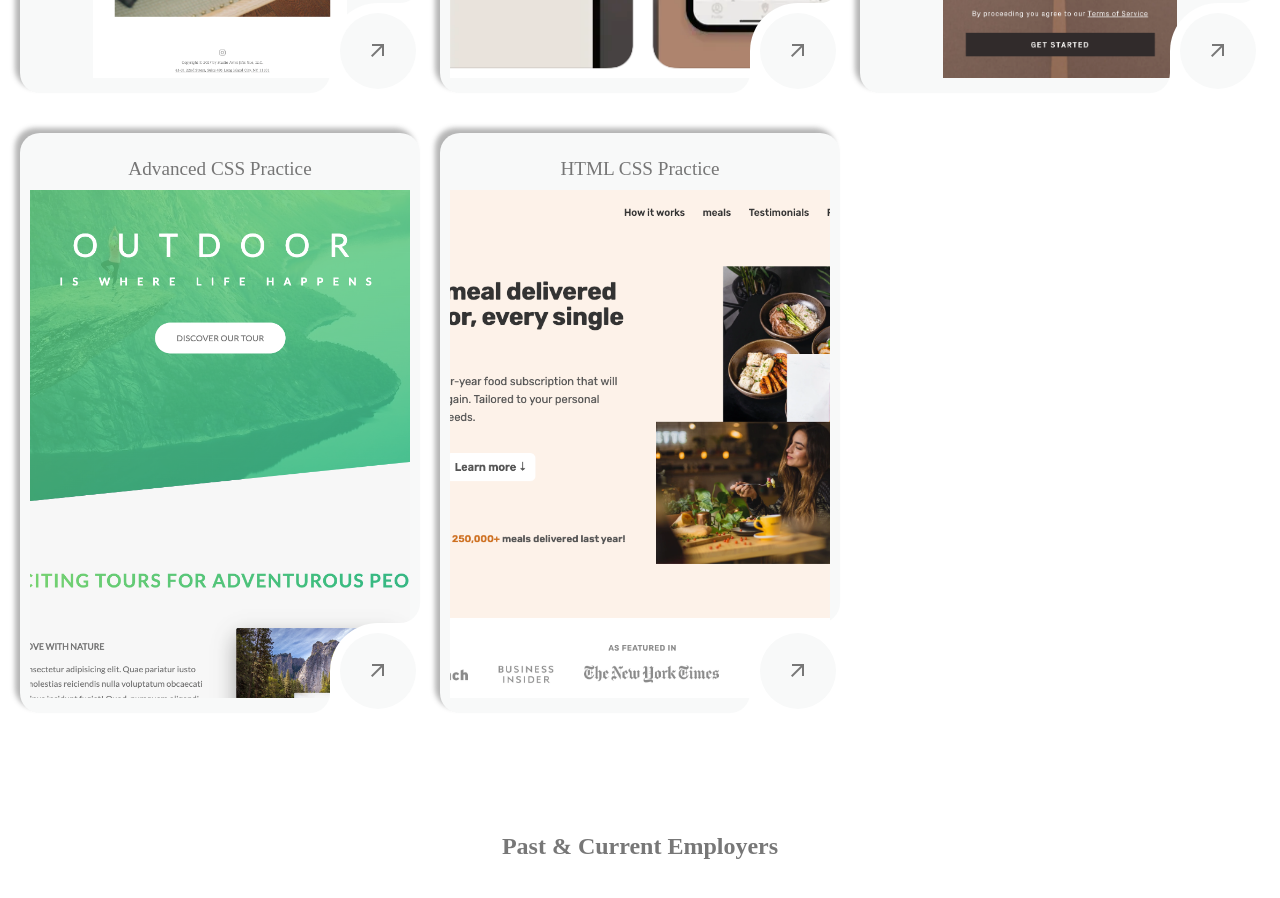
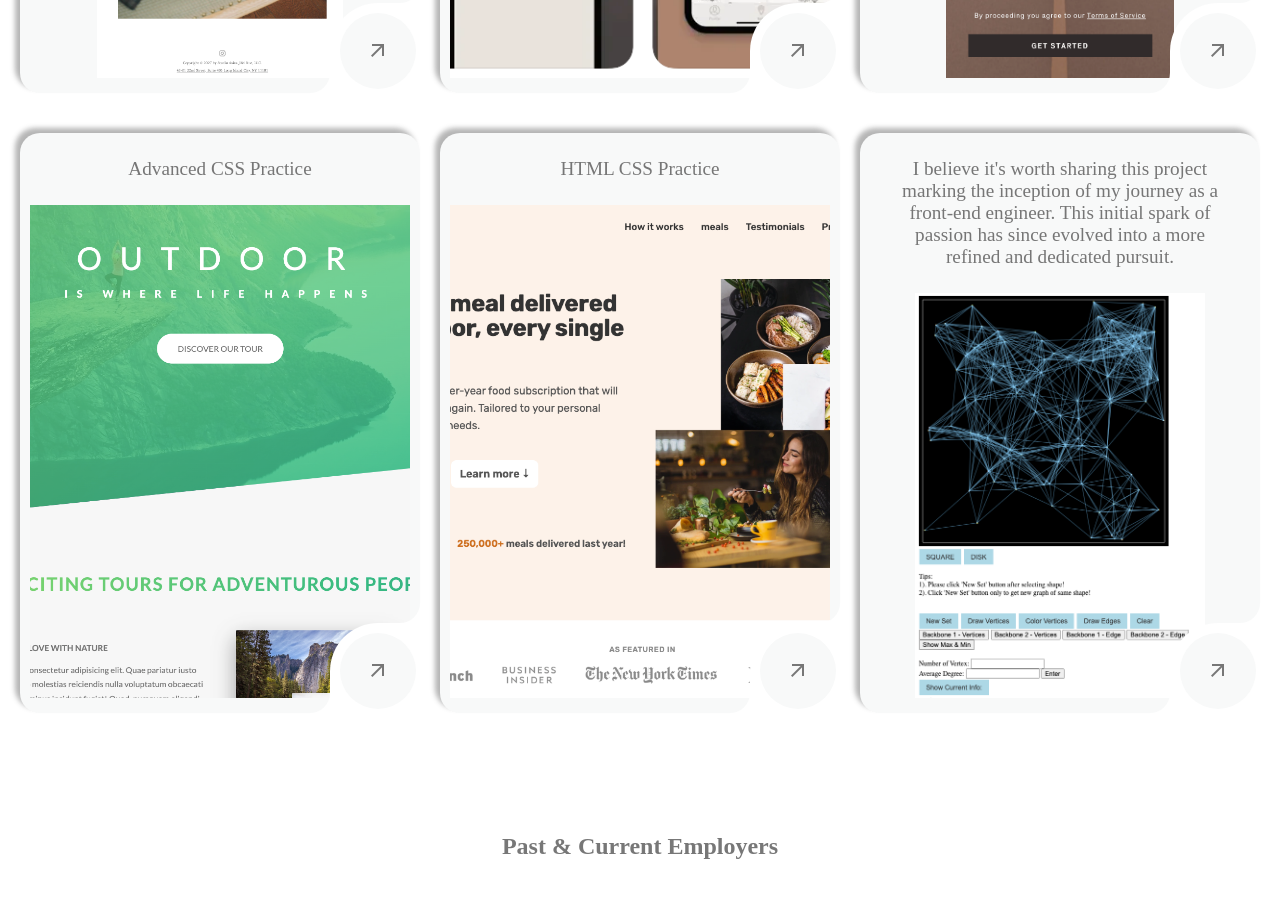
Before and after one commit to zzz-icy/portfolio-2024, a React (Create React App) app: page / in a window 1280 px wide. Shown: the part 1680-2578 px from the top of the page. Built offline with nearby package versions, Linux system fonts and the light colour scheme.

Commit message:
added the vertex and edges project and style adjustment

```diff
--- a/src/components/Projects/Projects.scss
+++ b/src/components/Projects/Projects.scss
@@ -19,6 +19,10 @@
 	color: #767676;
 	margin-top: 10px;
 	transition: 0.3s;
+	margin-left: 20px;
+	margin-right: 20px;
+	margin-bottom: 15px;
+	text-align: center;
 }
 .project-link:hover,
 .project-link:active {
--- a/src/components/Projects/Projects.tsx
+++ b/src/components/Projects/Projects.tsx
@@ -5,6 +5,7 @@ import AltoWeb from "../../assets/images/projects/ridealto-web.png"
 import Aviva from "../../assets/images/projects/aviva.png"
 import AdvancedCSS from "../../assets/images/projects/advanced-css.png"
 import Omnifood from "../../assets/images/projects/omnifood.png"
+import Codepen from "../../assets/images/projects/codepen.png"
 const config = [
 	{
 		imgSrc: Aviva,
@@ -36,6 +37,13 @@ const config = [
 		alt: "Omnifood",
 		link: "https://cosmic-beignet-295e3d.netlify.app",
 		label: "HTML CSS Practice",
+	},
+	{
+		imgSrc: Codepen,
+		alt: "Vertex and Edges",
+		link: "https://codepen.io/Zzz-icy/pen/MpMEMd",
+		label:
+			"I believe it's worth sharing this project marking the inception of my journey as a front-end engineer. This initial spark of passion has since evolved into a more refined and dedicated pursuit.",
 	},
 ]
 
```
Also changed, not shown: src/assets/images/projects/codepen.png (added).
